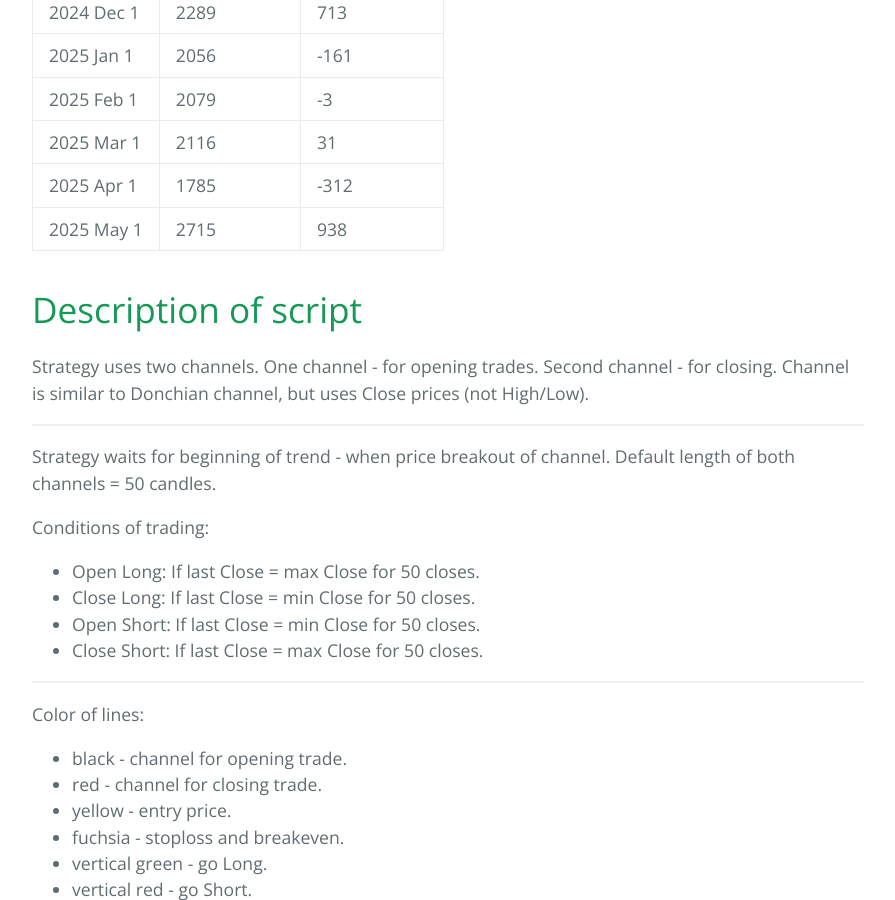
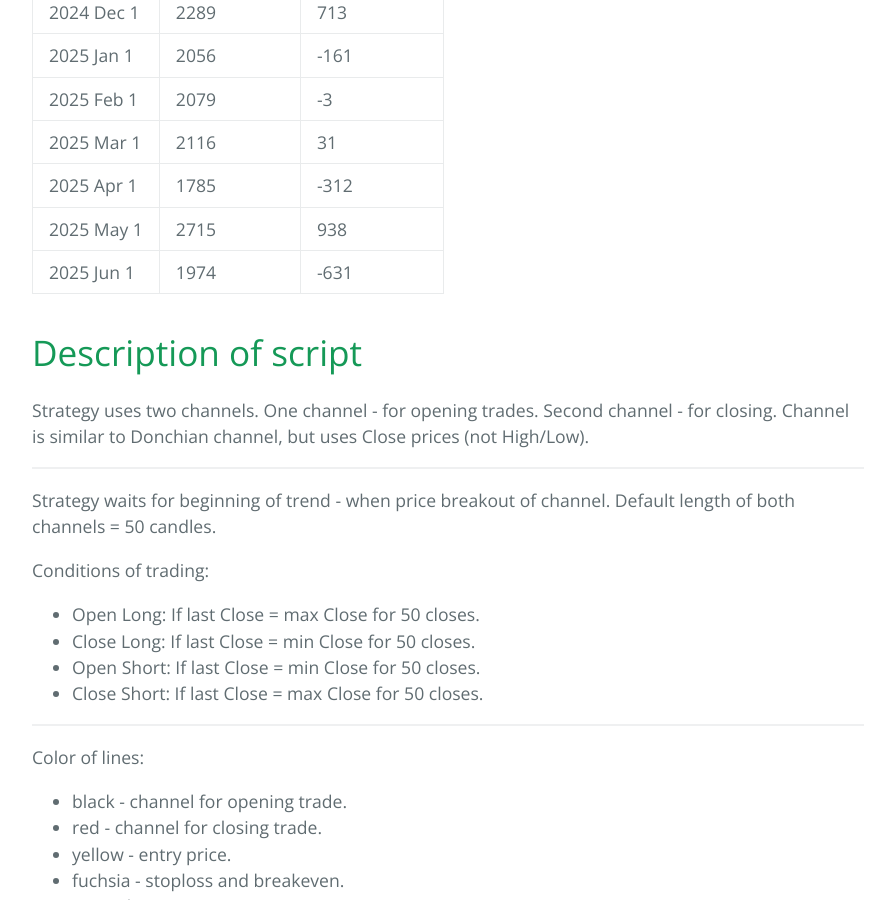
Before and after one commit to sergeyen7/sergeyen7.github.io, a Jekyll site: the page built from index.md, in a window 1280 px wide and 900 px high, scrolled down 3983 px. Shown: the whole window, without its empty margins (192-1087 px from the left). Built offline with Jekyll 4.4.1, drawn with Linux system fonts in a browser that asks for light colours; nearby versions of some CDN libraries.

Commit message:
Update index.md

```diff
--- a/index.md
+++ b/index.md
@@ -100,6 +100,7 @@ Trading results can be seen at the link. You don't need to register or connect a
 | 2025 Mar 1 |           2116 |             31 |
 | 2025 Apr 1 |           1785 |           -312 |
 | 2025 May 1 |           2715 |            938 |
+| 2025 Jun 1 |           1974 |           -631 |
 
 # Description of script
 
```
